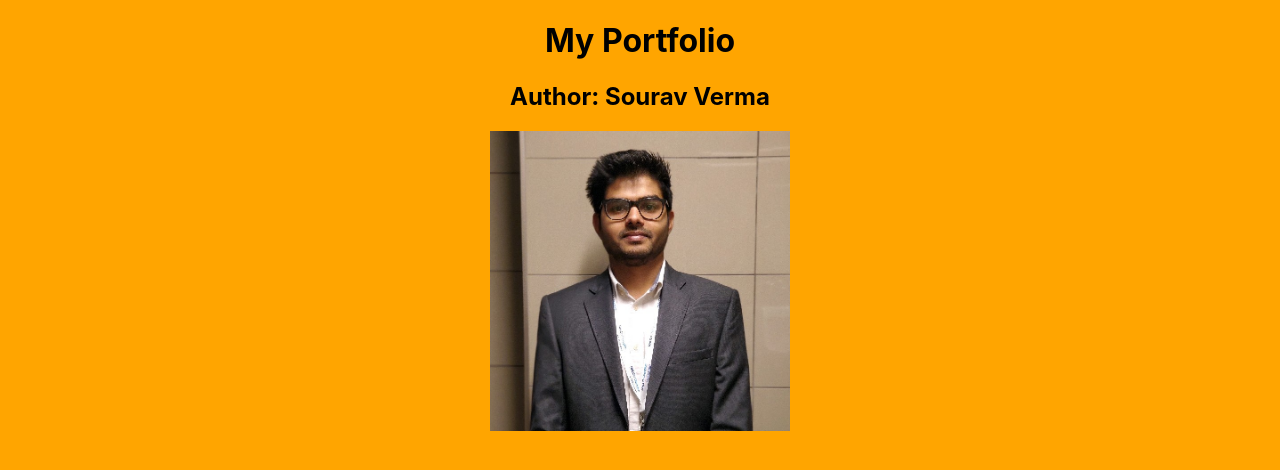
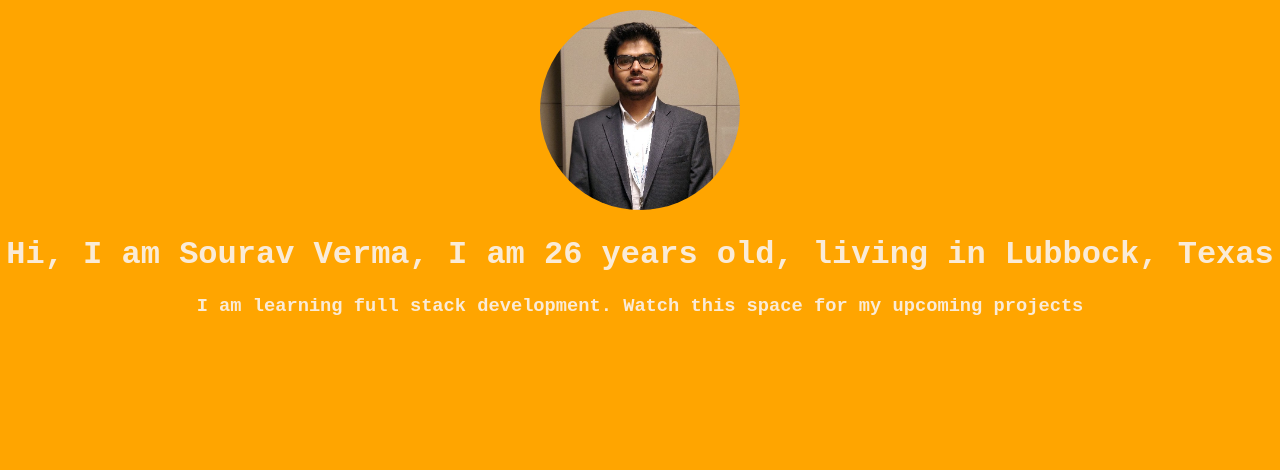
Before and after one commit to souravverma94/svportfolio, a React (Create React App) app: page / in a window 1280 px wide. Shown: the top 470 px of the page. Built offline with nearby package versions, Linux system fonts and the light colour scheme.

Commit message:
minor update in portfolio style

```diff
--- a/src/App.css
+++ b/src/App.css
@@ -1,42 +1,16 @@
-.App {
-  text-align: center;
-}
-
-.App-logo {
-  height: 40vmin;
-  pointer-events: none;
-}
-
-@media (prefers-reduced-motion: no-preference) {
-  .App-logo {
-    animation: App-logo-spin infinite 20s linear;
-  }
-}
-
 body{
   background-color: orange;
 }
 
-.App-header {
-  background-color: #282c34;
-  min-height: 100vh;
-  display: flex;
-  flex-direction: column;
-  align-items: center;
-  justify-content: center;
-  font-size: calc(10px + 2vmin);
-  color: white;
+.App {
+  text-align: center;
 }
-
-.App-link {
-  color: #61dafb;
+.App header{
+  color: antiquewhite;
+  font-family: 'Courier New', Courier, monospace;
 }
-
-@keyframes App-logo-spin {
-  from {
-    transform: rotate(0deg);
-  }
-  to {
-    transform: rotate(360deg);
-  }
+.App img{
+  width: 200px;
+  border-radius: 50%;
+  margin-top: 10px;
 }
--- a/src/App.js
+++ b/src/App.js
@@ -5,9 +5,11 @@ import './App.css';
 function App() {
   return (
     <div className="App">
-      <h1>My Portfolio</h1>
-      <h2>Author: Sourav Verma</h2>
-      <img style={{width: "300px"}} src={profileImage} alt="display" />
+      <header>
+        <img src={profileImage} alt="display" />
+        <h1>Hi, I am Sourav Verma, I am 26 years old, living in Lubbock, Texas</h1>
+        <h3>I am learning full stack development. Watch this space for my upcoming projects</h3>
+      </header>
     </div>
   );
 }
```
